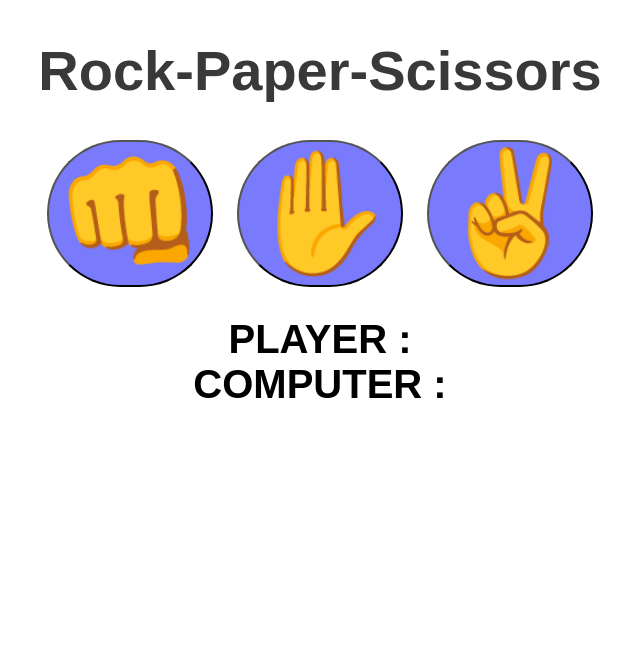
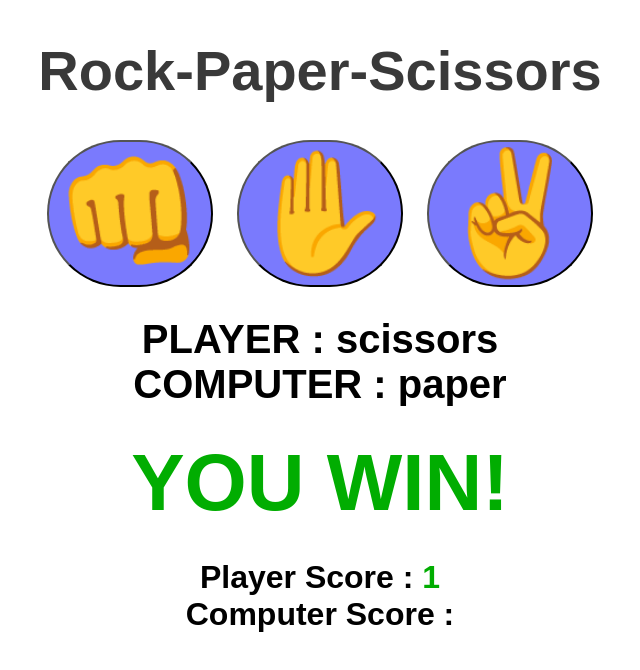
Before and after one commit to Thisara-Chamika/Rock-Paper-Scissors-Game, a plain HTML site: page index.html in a window 1280 px wide. Both pictures are taken after a click on the button "✌️". Shown: the whole page, without its empty margins (320-960 px from the left). Drawn offline with Linux system fonts and the light colour scheme.

Commit message:
js functions

```diff
--- a/index.html
+++ b/index.html
@@ -20,5 +20,14 @@
     <div id="computerDisplay">COMPUTER : </div>
     <div id="resultDisplay"></div>
 
+    <div class="scoreDisplay">Player Score :
+        <span id="playerScoreDisplay"></span>
+    </div>
+
+    <div class="scoreDisplay">Computer Score :
+        <span id="computerScoreDisplay"></span>
+    </div>
+
+    <script src="index.js"></script>
 </body>
 </html>
--- /dev/null
+++ b/index.js
@@ -0,0 +1,55 @@
+
+const choices = ["rock", "paper", "scissors"];
+const playerDisplay = document.getElementById("playerDisplay");
+const computerDisplay = document.getElementById("computerDisplay");
+const resultDisplay = document.getElementById("resultDisplay");
+const playerScoreDisplay = document.getElementById("playerScoreDisplay");
+const computerScoreDisplay = document.getElementById("computerScoreDisplay");
+let playerScore = 0;
+let computerScore = 0;
+
+function playGame(playerChoice){
+
+    const computerChoice = choices[Math.floor(Math.random()* 3)];
+    let result = "";
+
+    if(playerChoice === computerChoice){
+        result = "IT'S A TIE!";
+    }
+    else{
+        switch(playerChoice){
+            case "rock":
+                result = (computerChoice === "scissors") ? "YOU WIN!" : "YOU LOSE";
+                break;
+
+            case "paper":
+                result = (computerChoice === "rock") ? "YOU WIN!" : "YOU LOSE!";
+                break;
+
+            case "scissors":
+                result = (computerChoice === "paper") ? "YOU WIN!" : "YOU LOSE!";
+                break;
+        }
+    }
+
+    playerDisplay.textContent = `PLAYER : ${playerChoice}`;
+    computerDisplay.textContent = `COMPUTER : ${computerChoice}`;
+    resultDisplay.textContent = result;
+
+    resultDisplay.classList.remove("greenText", "redText");
+
+    switch(result){
+        case "YOU WIN!":
+            resultDisplay.classList.add("greenText");
+            playerScore++;
+            playerScoreDisplay.textContent = playerScore;
+            break;
+
+        case "YOU LOSE!":
+            resultDisplay.classList.add("redText");
+            computerScore++;
+            computerScoreDisplay.textContent = computerScore;
+            break;
+    }
+
+}
--- a/styles.css
+++ b/styles.css
@@ -32,3 +32,12 @@ h1 {
     font-size: 5rem;
     margin: 30px 0;
 }
+.scoreDisplay {
+    font-size: 2rem;
+}
+.greenText, #playerScoreDisplay {
+    color: rgb(1, 173, 1);
+}
+.redText, #computerScoreDisplay {
+    color: rgb(211, 11, 11);
+}
```
